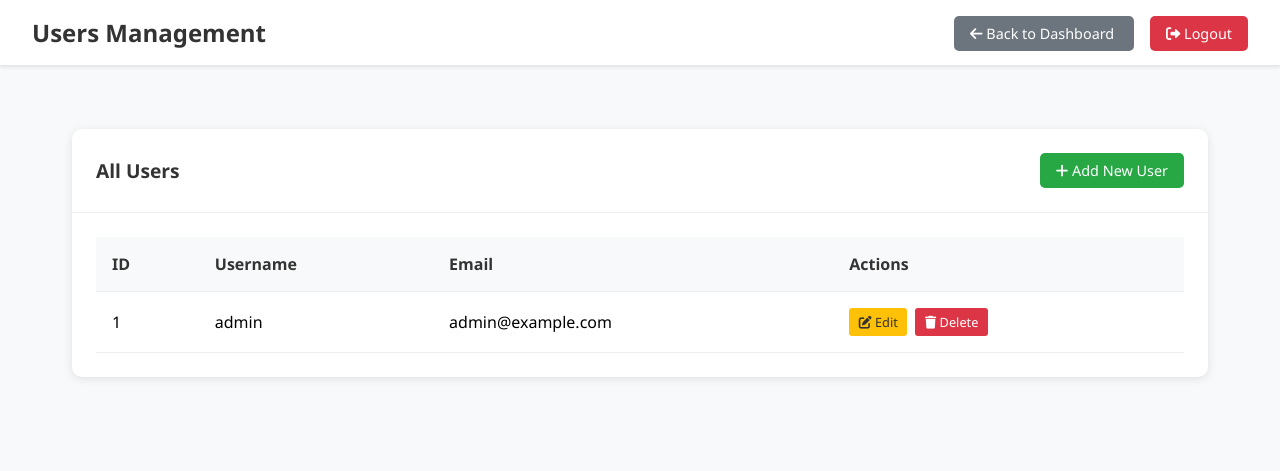
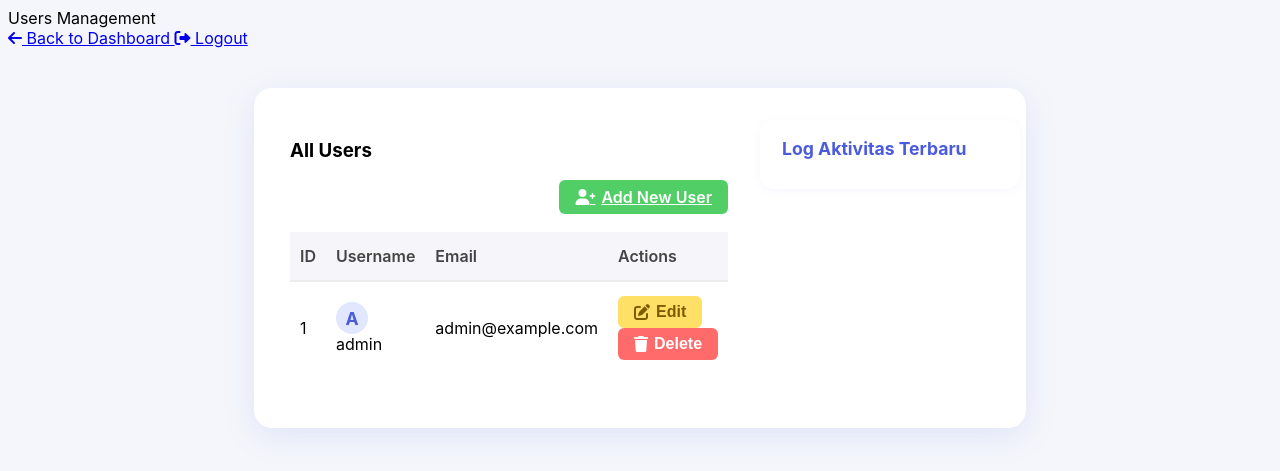
Before and after one commit to shevaosyana/UAS_-PemogramaInternet, a PHP site: page /users.php in a window 1280 px wide. Shown: the top 471 px of the page. Run offline with PHP 8.4, Linux system fonts and the light colour scheme; a user stored in the database is signed in; data comes from the database, SQL or seed files in the repository; both versions use the stored data as it was after the commit; data that the repository does not hold is empty.

```diff
--- a/login.php
+++ b/login.php
@@ -13,17 +13,11 @@ if ($_SERVER["REQUEST_METHOD"] == "POST") {
     if ($user && password_verify($password, $user['password'])) {
         $_SESSION['user_id'] = $user['id'];
         $_SESSION['username'] = $user['username'];
-        catat_log($pdo, $user['id'], "Login ke sistem");
         header("Location: dashboard.php");
         exit();
     } else {
         $error = "Email atau kata sandi salah";
     }
-}
-
-function catat_log($pdo, $user_id, $aktivitas) {
-    $stmt = $pdo->prepare("INSERT INTO log_aktivitas (user_id, aktivitas) VALUES (?, ?)");
-    $stmt->execute([$user_id, $aktivitas]);
 }
 ?>
 <!DOCTYPE html>
--- a/users.php
+++ b/users.php
@@ -19,6 +19,12 @@ if ($search !== '') {
     $stmt = $pdo->query("SELECT * FROM users ORDER BY id DESC");
 }
 $users = $stmt->fetchAll();
+
+// Fetch latest log aktivitas (5 terbaru)
+$logList = $pdo->query("SELECT l.*, u.username FROM log_aktivitas l LEFT JOIN users u ON l.user_id = u.id ORDER BY l.waktu DESC LIMIT 5")->fetchAll();
+
+// Ambil produk dengan stok <= 3 (limit rendah) atau stok = 0 (habis)
+$produkLimit = $pdo->query("SELECT * FROM produk WHERE stok <= 3 ORDER BY stok ASC, nama ASC")->fetchAll();
 ?>
 <!DOCTYPE html>
 <html lang="en">
@@ -28,144 +34,124 @@ $users = $stmt->fetchAll();
     <title>Users Management</title>
     <link href="https://cdnjs.cloudflare.com/ajax/libs/font-awesome/6.0.0/css/all.min.css" rel="stylesheet">
     <style>
-        * {
-            margin: 0;
-            padding: 0;
-            box-sizing: border-box;
-            font-family: 'Segoe UI', Tahoma, Geneva, Verdana, sans-serif;
+        body {
+            background: #f4f6fb;
+            font-family: 'Inter', Arial, sans-serif;
         }
-
-        body {
-            background: #f8f9fa;
+        .container {
+            max-width: 700px;
+            margin: 40px auto;
+            background: #fff;
+            border-radius: 18px;
+            box-shadow: 0 8px 32px rgba(102,126,234,0.13);
+            padding: 32px 36px 36px 36px;
         }
-
-        .container {
-            max-width: 1200px;
-            margin: 0 auto;
-            padding: 2rem;
+        h2 {
+            font-weight: 700;
+            color: #4b5bdc;
+            margin-bottom: 24px;
         }
-
-        .header {
-            background: white;
-            padding: 1rem 2rem;
-            box-shadow: 0 2px 4px rgba(0,0,0,0.1);
-            display: flex;
-            justify-content: space-between;
-            align-items: center;
-            margin-bottom: 2rem;
-        }
-
-        .page-title {
-            font-size: 1.5rem;
-            color: #333;
-            font-weight: 600;
-        }
-
-        .logout-btn {
-            background: #dc3545;
-            color: white;
-            padding: 0.5rem 1rem;
-            border: none;
-            border-radius: 5px;
-            cursor: pointer;
-            text-decoration: none;
-            font-size: 0.9rem;
-        }
-
-        .content-card {
-            background: white;
-            border-radius: 10px;
-            box-shadow: 0 2px 10px rgba(0,0,0,0.1);
-            overflow: hidden;
-        }
-
-        .card-header {
-            padding: 1.5rem;
-            border-bottom: 1px solid #eee;
-            display: flex;
-            justify-content: space-between;
-            align-items: center;
-        }
-
-        .card-header h3 {
-            color: #333;
-            font-size: 1.2rem;
-        }
-
-        .add-user-btn {
-            background: #28a745;
-            color: white;
-            padding: 0.5rem 1rem;
-            border: none;
-            border-radius: 5px;
-            cursor: pointer;
-            text-decoration: none;
-            font-size: 0.9rem;
-        }
-
-        .card-body {
-            padding: 1.5rem;
-        }
-
         .users-table {
             width: 100%;
             border-collapse: collapse;
+            margin-bottom: 18px;
         }
-
-        .users-table th,
-        .users-table td {
-            padding: 1rem;
+        .users-table th, .users-table td {
+            padding: 14px 10px;
             text-align: left;
-            border-bottom: 1px solid #eee;
         }
-
         .users-table th {
-            background: #f8f9fa;
+            background: #f6f6fa;
+            color: #444;
             font-weight: 600;
-            color: #333;
+            border-bottom: 2px solid #ececec;
         }
-
+        .users-table tr:nth-child(even) {
+            background: #f9faff;
+        }
         .users-table tr:hover {
-            background: #f8f9fa;
+            background: #e0e7ff;
+            transition: background 0.2s;
         }
-
-        .action-buttons {
-            display: flex;
-            gap: 0.5rem;
+        .btn {
+            border: none;
+            border-radius: 6px;
+            padding: 7px 16px;
+            font-size: 1rem;
+            font-weight: 600;
+            cursor: pointer;
+            display: inline-flex;
+            align-items: center;
+            gap: 6px;
+            transition: background 0.18s, color 0.18s;
         }
-
-        .edit-btn {
-            background: #ffc107;
-            color: #333;
-            padding: 0.3rem 0.6rem;
-            border: none;
-            border-radius: 3px;
-            cursor: pointer;
-            font-size: 0.8rem;
-            text-decoration: none;
+        .btn-edit {
+            background: #ffe066;
+            color: #7c5c00;
         }
-
-        .delete-btn {
-            background: #dc3545;
-            color: white;
-            padding: 0.3rem 0.6rem;
-            border: none;
-            border-radius: 3px;
-            cursor: pointer;
-            font-size: 0.8rem;
+        .btn-edit:hover {
+            background: #ffd43b;
+            color: #5c4300;
         }
-
-        .back-btn {
-            background: #6c757d;
-            color: white;
-            padding: 0.5rem 1rem;
-            border: none;
-            border-radius: 5px;
-            cursor: pointer;
-            text-decoration: none;
-            font-size: 0.9rem;
-            margin-right: 1rem;
+        .btn-delete {
+            background: #ff6b6b;
+            color: #fff;
         }
+        .btn-delete:hover {
+            background: #fa5252;
+        }
+        .btn-add {
+            background: #51cf66;
+            color: #fff;
+            margin-bottom: 18px;
+            float: right;
+        }
+        .btn-add:hover {
+            background: #40c057;
+        }
+        .avatar {
+            width: 32px;
+            height: 32px;
+            border-radius: 50%;
+            background: #e0e7ff;
+            color: #4b5bdc;
+            display: inline-flex;
+            align-items: center;
+            justify-content: center;
+            font-weight: 700;
+            margin-right: 8px;
+            font-size: 1.1rem;
+        }
+        @media (max-width: 600px) {
+            .container { padding: 12px 2vw; }
+            .users-table th, .users-table td { padding: 8px 4px; font-size: 0.95rem; }
+            .btn { font-size: 0.95rem; padding: 6px 10px; }
+        }
+        .log-card {
+            background: #fff;
+            border-radius: 14px;
+            box-shadow: 0 2px 10px rgba(102,126,234,0.06);
+            padding: 18px 22px 12px 22px;
+            margin-bottom: 24px;
+        }
+        .log-card ul { list-style: none; padding: 0; margin: 0; }
+        .log-card li { padding: 8px 0; border-bottom: 1px solid #ececec; font-size: 1.01rem; display: flex; align-items: center; gap: 8px; }
+        .log-card li:last-child { border-bottom: none; }
+        .log-time { color: #888; font-size: 0.97rem; margin-right: 8px; min-width: 60px; display: inline-block; }
+        .alert-stok {
+            background: #fff3cd;
+            color: #856404;
+            border: 1.5px solid #ffe066;
+            border-radius: 8px;
+            padding: 16px 22px;
+            margin: 0 auto 24px auto;
+            max-width: 700px;
+            font-size: 1.05rem;
+            box-shadow: 0 2px 10px rgba(255,224,102,0.08);
+        }
+        .alert-stok ul { margin: 8px 0 0 18px; padding: 0; }
+        .alert-stok li { margin-bottom: 2px; }
+        .alert-stok i { color: #ffc107; margin-right: 8px; }
     </style>
 </head>
 <body>
@@ -181,12 +167,29 @@ $users = $stmt->fetchAll();
         </div>
     </div>
 
-    <div class="container">
+    <?php if (count($produkLimit) > 0): ?>
+    <div class="alert-stok">
+        <i class="fas fa-exclamation-triangle"></i>
+        <b>Perhatian!</b> Ada barang dengan stok menipis/habis:
+        <ul>
+            <?php foreach($produkLimit as $p): ?>
+                <li>
+                    <b><?= htmlspecialchars($p['nama']) ?></b> (Stok: <span style="color:<?= $p['stok']==0?'#dc3545':'#ffc107' ?>;font-weight:600;">
+                        <?= $p['stok'] ?>
+                    </span>)
+                </li>
+            <?php endforeach; ?>
+        </ul>
+    </div>
+    <?php endif; ?>
+
+    <div class="container" style="display: flex; gap: 32px; align-items: flex-start;">
+        <div style="flex:2;">
             <div class="content-card">
                 <div class="card-header">
                     <h3>All Users</h3>
-                <a href="add_user.php" class="add-user-btn">
-                    <i class="fas fa-plus"></i> Add New User
+                    <a href="add_user.php" class="btn btn-add">
+                        <i class="fas fa-user-plus"></i> Add New User
                     </a>
                 </div>
                 <div class="card-body">
@@ -203,22 +206,35 @@ $users = $stmt->fetchAll();
                             <?php foreach ($users as $user): ?>
                             <tr>
                                 <td><?php echo $user['id']; ?></td>
-                            <td><?php echo htmlspecialchars($user['username']); ?></td>
+                                <td>
+                                    <span class="avatar"><?php echo strtoupper(substr($user['username'],0,1)); ?></span>
+                                    <?php echo htmlspecialchars($user['username']); ?>
+                                </td>
                                 <td><?php echo htmlspecialchars($user['email'] ?? 'N/A'); ?></td>
                                 <td>
-                                <div class="action-buttons">
-                                    <a href="#" class="edit-btn">
-                                        <i class="fas fa-edit"></i> Edit
-                                    </a>
-                                    <button class="delete-btn" onclick="deleteUser(<?php echo $user['id']; ?>)">
-                                        <i class="fas fa-trash"></i> Delete
-                                    </button>
-                                </div>
+                                    <button class="btn btn-edit"><i class="fas fa-edit"></i> Edit</button>
+                                    <button class="btn btn-delete" onclick="deleteUser(<?php echo $user['id']; ?>)"><i class="fas fa-trash"></i> Delete</button>
                                 </td>
                             </tr>
                             <?php endforeach; ?>
                         </tbody>
                     </table>
+                </div>
+            </div>
+        </div>
+        <div style="flex:1; min-width:260px;">
+            <div class="log-card">
+                <h3 style="margin-top:0; color:#4b5bdc; font-size:1.1rem; font-weight:700;">Log Aktivitas Terbaru</h3>
+                <ul style="list-style:none; padding:0; margin:0;">
+                    <?php foreach($logList as $log): ?>
+                    <li style="padding:8px 0; border-bottom:1px solid #ececec; font-size:0.98rem; display:flex; align-items:center; gap:8px;">
+                        <span style="color:#888; font-size:0.97rem; min-width:60px; display:inline-block;">
+                            <?= date('d/m H:i', strtotime($log['waktu'])) ?>
+                        </span>
+                        <b><?= htmlspecialchars($log['username']) ?></b> <?= htmlspecialchars($log['aktivitas']) ?>
+                    </li>
+                    <?php endforeach; ?>
+                </ul>
             </div>
         </div>
     </div>
```
Also changed, not shown: dashboard.php (+58 -0 lines), database.sql (+10 -0 lines), login.html (+88 -1 lines). Lines whose indentation alone changed are shown as unchanged.
